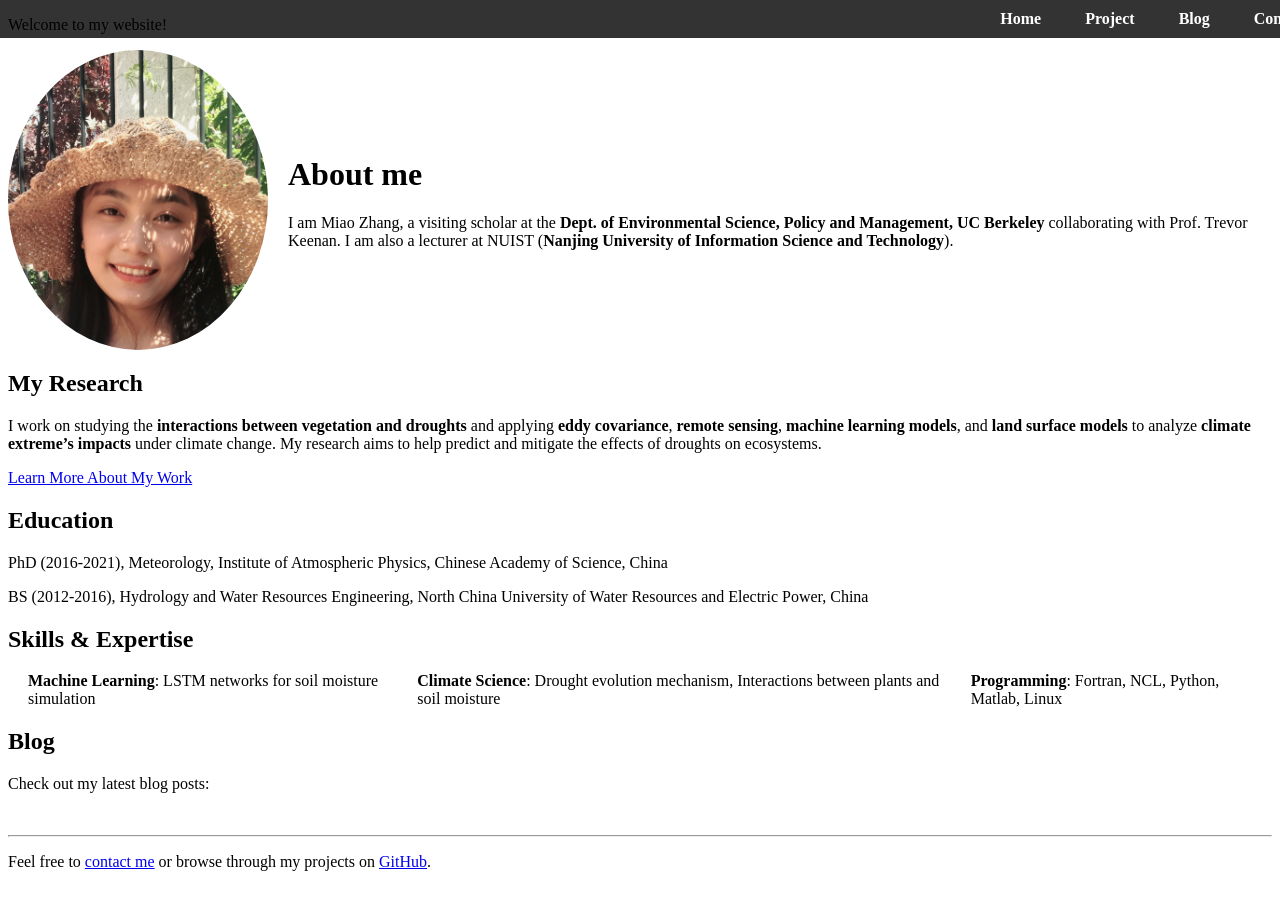
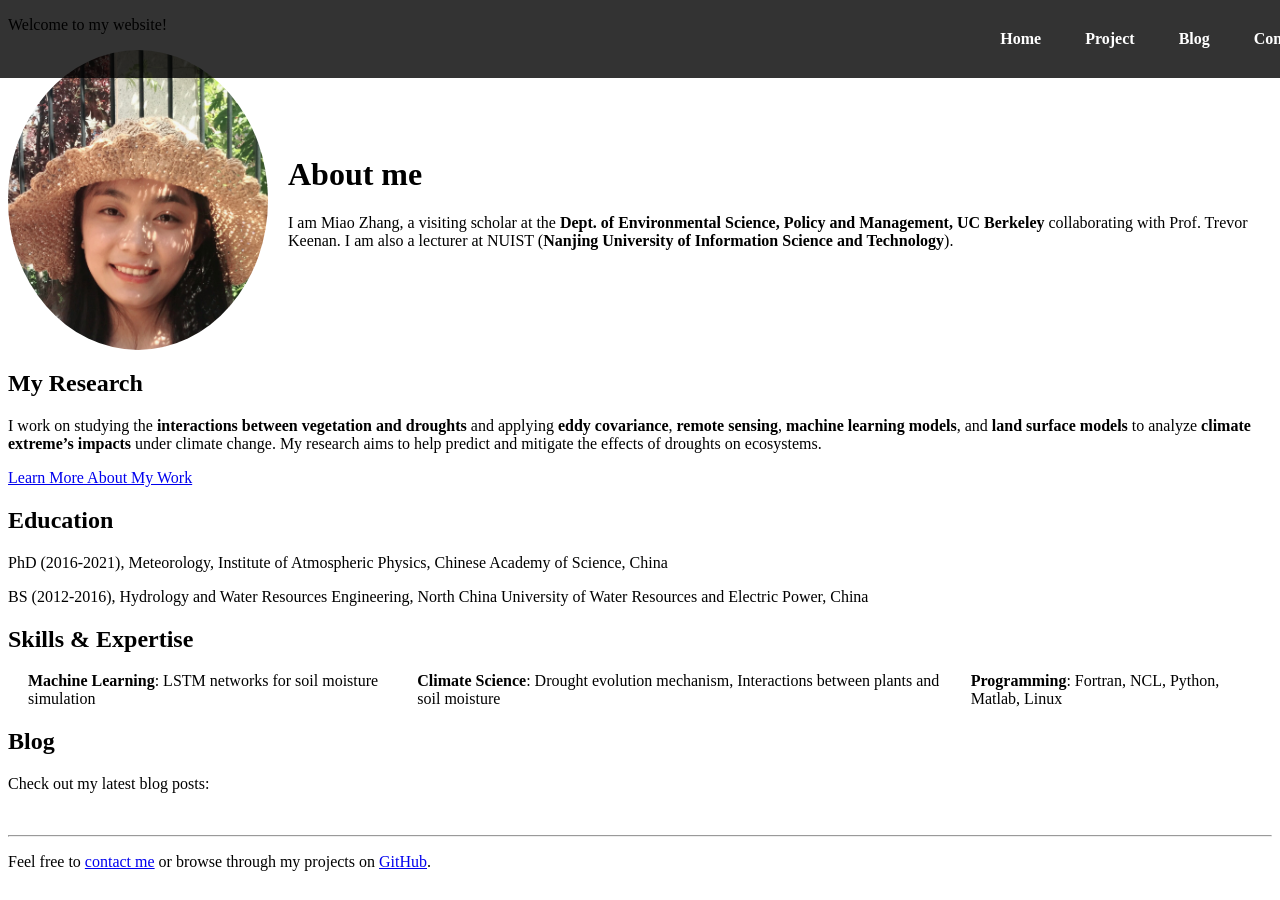
Before and after one commit to miaozhang2025/miaozhang2025.github.io, a Jekyll site: the page built from index.md, in a window 1280 px wide. Built offline with Jekyll 4.4.1, drawn with Linux system fonts in a browser that asks for light colours.

Commit message:
Update custom.css

```diff
--- a/assets/css/custom.css
+++ b/assets/css/custom.css
@@ -6,7 +6,8 @@ header {
   left: 0;
   background-color: rgba(0, 0, 0, 0.8); /* Optional: a background color for the header */
   width: 100%;
-  padding: 10px 40px;
+  padding: 30px 40px;
+  z-index: 1000; /* Ensures the header stays above other content */
 }
 
 /* Style the navigation bar */
```
